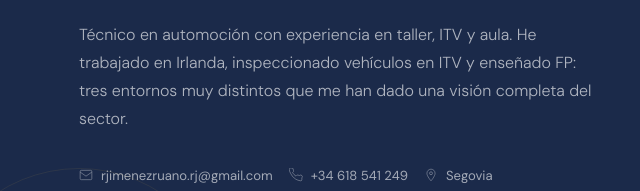
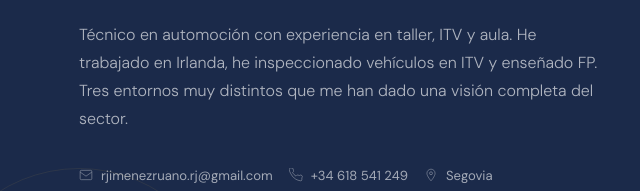
Before and after one commit to rjime-rj/cv, a plain HTML site: page index.html in a window 1280 px wide. Shown: the part 452-643 px from the top of the page, 11-651 px from the left. Drawn offline with nearby package versions, Linux system fonts and the light colour scheme.

Commit message:
Add files via upload

```diff
--- a/index.html
+++ b/index.html
@@ -479,8 +479,8 @@
       <h1>Rodrigo<br><span>Jiménez</span><br>Ruano</h1>
       <p class="hero-profile">
         Técnico en automoción con experiencia en taller, ITV y aula.
-        He trabajado en Irlanda, inspeccionado vehículos en ITV y enseñado FP:
-        tres entornos muy distintos que me han dado una visión completa del sector.
+        He trabajado en Irlanda, he inspeccionado vehículos en ITV y enseñado FP.
+        Tres entornos muy distintos que me han dado una visión completa del sector.
       </p>
       <div class="hero-contacts">
         <a class="contact-pill" href="mailto:rjimenezruano.rj@gmail.com">
```
